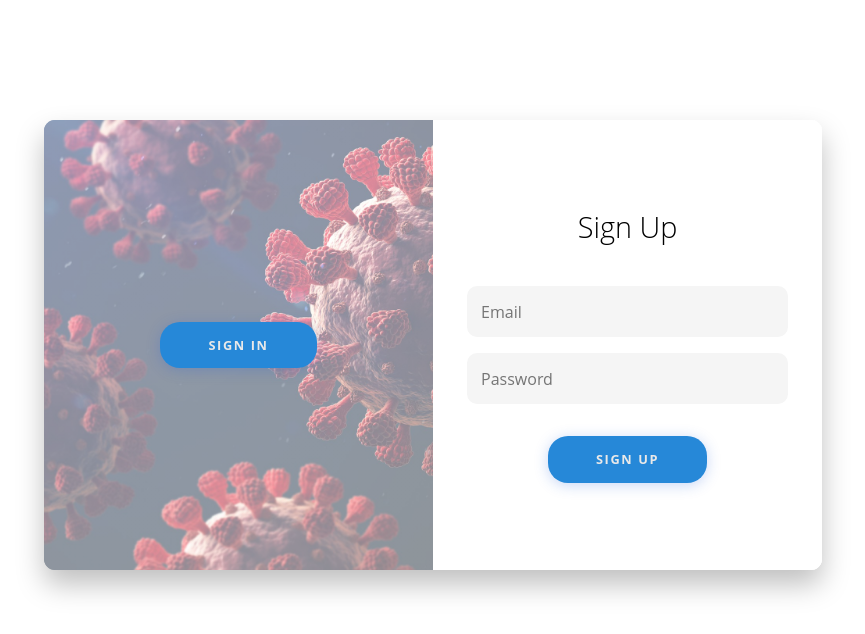
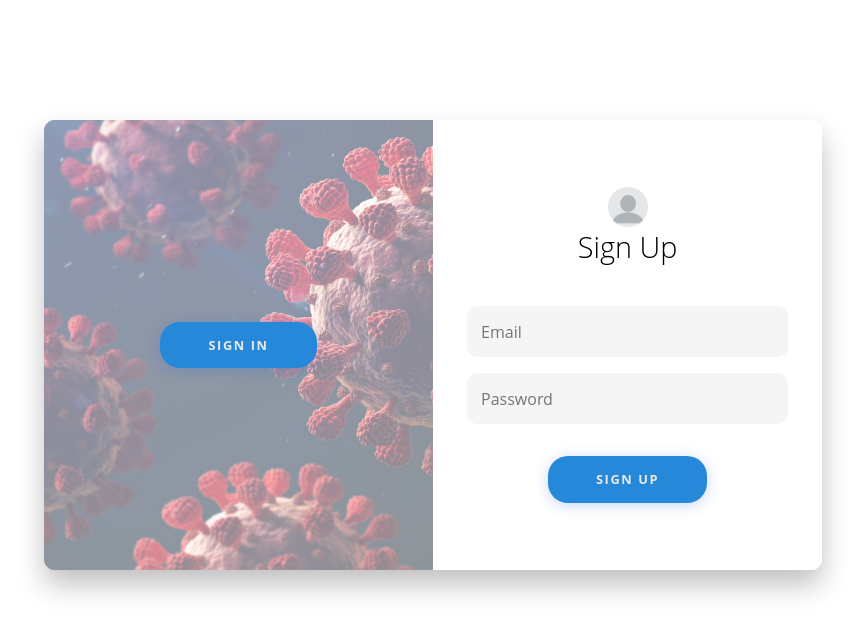
Before and after one commit to Akshat0563/Covid-Portal, a React (Create React App) app in the folder client/: page / in a window 1280 px wide. Both pictures are taken after a click on the button "SIGN UP". Shown: the top 634 px of the page, without its empty margins (207-1072 px from the left). Built offline with nearby package versions, Linux system fonts and the light colour scheme.

Commit message:
Final Commit

```diff
--- a/client/src/components/Chart/Chart.module.css
+++ b/client/src/components/Chart/Chart.module.css
@@ -2,4 +2,5 @@
   display: flex !important;
   justify-content: center !important;
   width: 500px !important;
+  /* margin-top: 500px; */
 }
--- a/client/src/components/CountryPicker/CountryPicker.jsx
+++ b/client/src/components/CountryPicker/CountryPicker.jsx
@@ -21,8 +21,7 @@ const CountryPicker = ({data,handleCountryChange,handleStateChange,handleDistric
 
   return (
     <div>
-      {district && <Districtedit data={data} handleDistrictChange={handleDistrictChange} district_id={district}/>}
-      <div className={styles.flexContainer}>
+      <span className={styles.flexContainer}>
         <div className="select">
         <select id="standard-select" onChange={(e)=>handleCountryChange(e.target.value)}>
           {!country && <option value="">Select Country</option>}
@@ -41,7 +40,8 @@ const CountryPicker = ({data,handleCountryChange,handleStateChange,handleDistric
           {districtlist.map((district,i)=><option key={i} value={district._id}>{district.district}</option>)}
         </select>
         </div>
-      </div>
+      </span>
+      {district && <Districtedit data={data} handleDistrictChange={handleDistrictChange} district_id={district}/>}
     </div>
   );
 };
--- a/client/src/components/Districtedit/Districtedit.jsx
+++ b/client/src/components/Districtedit/Districtedit.jsx
@@ -2,6 +2,7 @@ import React, { useContext } from "react";
 import { useEffect, useState } from "react";
 import axios from "axios";
 import { UserContext } from "../../UserContext";
+// import 'Districtedit.css';
 
 const url = "http://localhost:2000/api";
 
@@ -51,12 +52,13 @@ const updatedistrict=async(new_district)=>{
 
       {editid!==district_id?
       <>
-      {user.isAdmin && <button style={{marginTop:"75px"}} type='submit' onClick={(e) => handleEdit()}>Edit</button>}
+      {user.isAdmin && <button style={{position:'absolute', left:'1180px', top:'315px'}} className='btnEdit' type='submit' onClick={(e) => handleEdit()}>Edit</button>}
       </>
       :
       <>
-      <form style={{marginTop:"75px"}} onSubmit={update}>
-        <div className="field">
+      <div style={{marginLeft:'270px'}}>
+            <form style={{marginTop:"75px", marginBottom: '100px'}} className='formEdit' style={{width:"300px"}} onSubmit={update}>
+        <div className="field inputs">
           <label>Infected</label>
           <input
             type="number"
@@ -69,7 +71,7 @@ const updatedistrict=async(new_district)=>{
             }
           />
         </div>
-        <div className="field">
+        <div className="field inputs">
           <label>Recovered</label>
           <input
             type="number"
@@ -82,7 +84,7 @@ const updatedistrict=async(new_district)=>{
             }
           />
         </div>
-        <div className="field">
+        <div className="field inputs" style={{paddingRight:'20px'}}>
           <label>Deaths</label>
           <input
             type="number"
@@ -95,8 +97,9 @@ const updatedistrict=async(new_district)=>{
             }
           />
         </div>
-        <button type="submit" className="ui button blue">Edit</button>
+        <button type="submit" className="btnSave">Save</button>
       </form>
+      </div>
       </>
     }
     </>
--- a/client/src/components/NavBar/NavBar.css
+++ b/client/src/components/NavBar/NavBar.css
@@ -245,3 +245,11 @@ input[type="checkbox"]:checked ~ .sidebarIconToggle > .diagonal.part-2 {
   margin-left: 50px;
   border-radius: 5px;
 }
+
+.profile {
+  border-radius: 50px;
+  height: 40px;
+  width: 40px;
+  background: url("../../Images/profile.png");
+  background-size: 100%;
+}
--- a/client/src/components/NavBar/NavBar.jsx
+++ b/client/src/components/NavBar/NavBar.jsx
@@ -3,6 +3,7 @@ import { Link, useHistory, useLocation } from 'react-router-dom';
 import axios from 'axios';
 import { useContext } from 'react';
 import { UserContext } from '../../UserContext';
+import image from '../../Images/profile.png';
 
 
 const NavBar = () => {
@@ -49,9 +50,13 @@ const NavBar = () => {
             <div className="nav1">
             <div className="nav">
                     <ul></ul>
+
+                    {/* <ul> */}
+                    <span className='profile' style={{position:'absolute', left:'520px', top:'5px'}}></span>
                     <span style={{marginTop:"15px", fontSize:'1.1rem'}}>
                         {user.signedIn ? "Welcome, "+user.email : "Sign In to Edit"}
                     </span>
+                    {/* </ul> */}
                     <ul className="navList">
                         <li className="navItem">
                             {user.signedIn ?
--- a/client/src/components/SignUp-SignIn/SignUp.js
+++ b/client/src/components/SignUp-SignIn/SignUp.js
@@ -75,6 +75,7 @@ const SignUp = () => {
     <div className={"container "+className1}>
       <div className="container__form container--signup">
         <form className="form" id="form1">
+          <span className='profile'></span>
           <h2 className="formtitle">Sign Up</h2>
           <h4 className="error" style={{color:"red"}}>{error1}</h4>
           <input type="email" placeholder="Email" name='email1' className="input" onChange={handleChange} noValidate/>
@@ -85,7 +86,8 @@ const SignUp = () => {
 
       <div className="container__form container--signin">
         <form className="form" id="form2">
-          <h2 className="formtitle">Sign In</h2>
+            <span className='profile'></span>
+            <span><h2 className="formtitle">Sign In</h2></span>
           <h4 className="error" style={{color:"red"}}>{error2}</h4>
           <input type="email" placeholder="Email" className="input" name='email2' onChange={handleChange} noValidate/>
           <input type="password" placeholder="Password" className="input" name='password2' onChange={handleChange} noValidate/>
```
Also changed, not shown: client/src/Images/profile.png (added).
